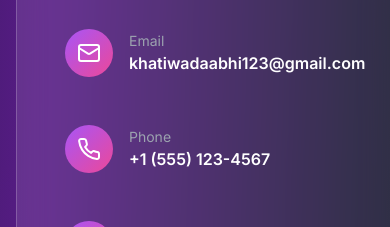
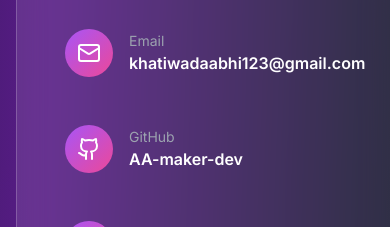
Before and after one commit to L0renZ121/L0renZ121.github.io, a Next.js app: page / in a window 390 px wide. Shown: the part 9520-9747 px from the top of the page. Built offline with nearby package versions, Linux system fonts and the light colour scheme.

Commit message:
Replace phone number with GitHub link

```diff
--- a/components/sections/Contact.tsx
+++ b/components/sections/Contact.tsx
@@ -20,7 +20,7 @@
 
   const contactInfo = [
     { icon: <Mail />, label: 'Email', value: 'khatiwadaabhi123@gmail.com', href: 'mailto:khatiwadaabhi123@gmail.com' },
-    { icon: <Phone />, label: 'Phone', value: '+1 (555) 123-4567', href: 'tel:+15551234567' },
+    { icon: <Github />, label: 'GitHub', value: 'AA-maker-dev', href: 'https://github.com/AA-maker-dev' },
     { icon: <MapPin />, label: 'Location', value: 'Hattiban, Lalitpur', href: '#' },
   ]
 
```
